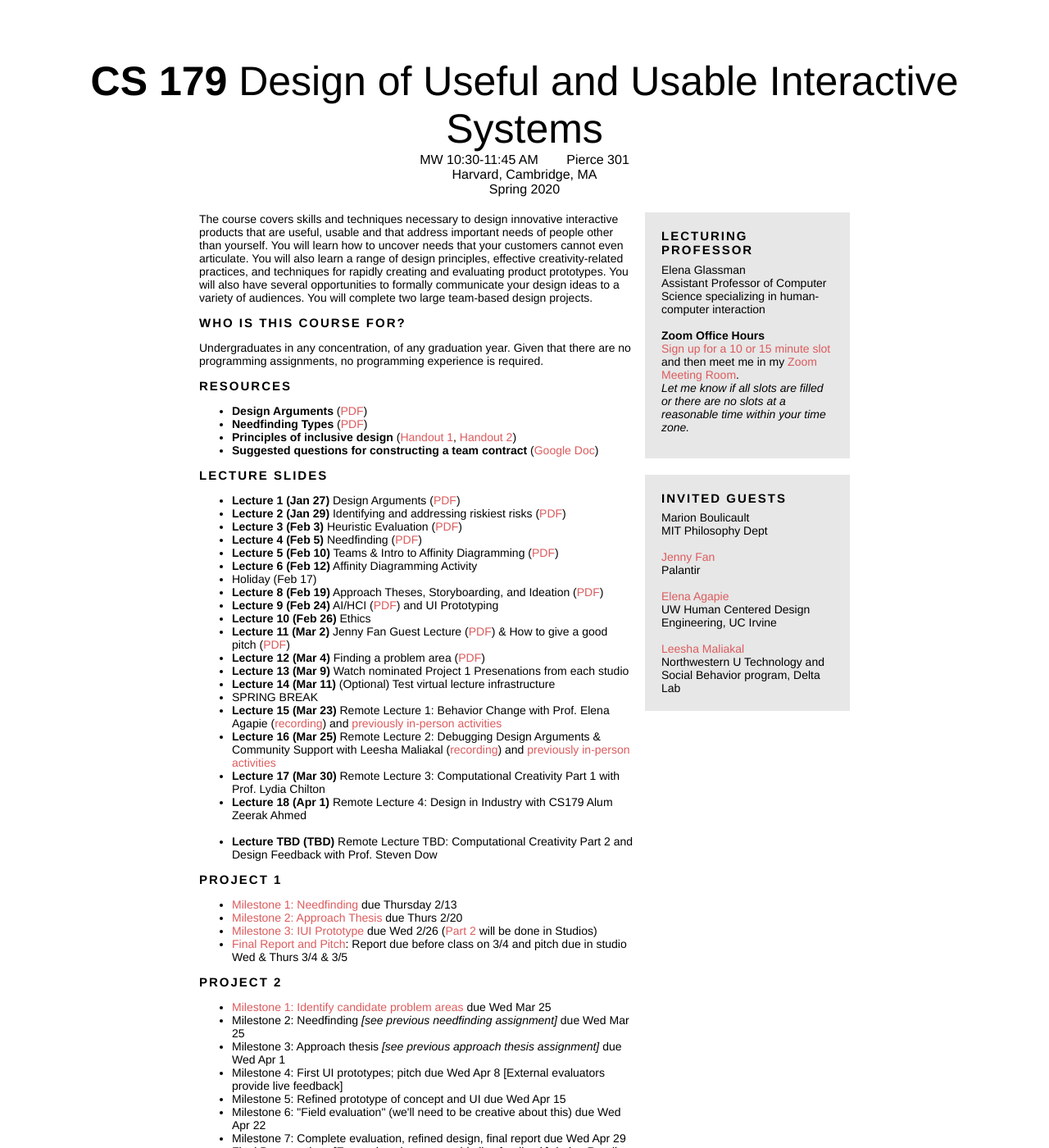
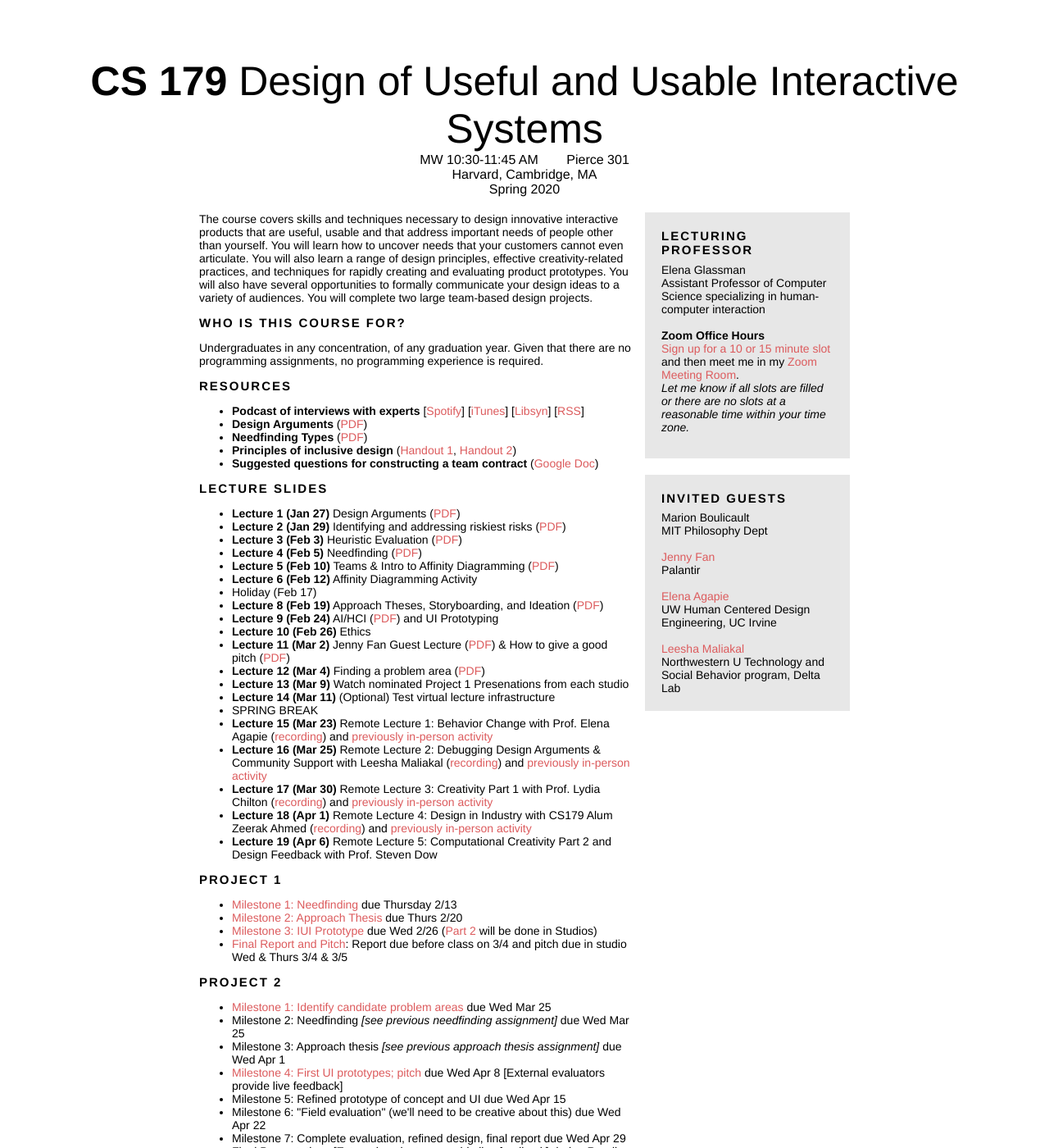
Before and after one commit to eglassman/eglassman.github.io, a Jekyll site: the page built from cs179.html, in a window 1280 px wide and 1400 px high. Shown: the whole window at 82% size. Built offline with Jekyll 4.4.1, drawn with Linux system fonts in a browser that asks for light colours.

Commit message:
added assignments

```diff
--- a/cs179.html
+++ b/cs179.html
@@ -53,6 +53,7 @@ The course covers skills and techniques necessary to design innovative interacti
 
     <div>
       <ul>
+        <li><b>Podcast of interviews with experts</b> [<a href="https://open.spotify.com/show/6TJYwzJUYomKBSEhS58uUw">Spotify</a>] [<a href="https://podcasts.apple.com/us/podcast/cs-179-design-of-useful-and-usable-interactive-systems/id1504018804">iTunes</a>] [<a href="http://cs179.libsyn.com">Libsyn</a>] [<a href="https://cs179.libsyn.com/rss">RSS</a>]</li>
         <li><b>Design Arguments</b> (<a href="https://pl-hci-seminar.seas.harvard.edu/design_arguments.pdf">PDF</a>)</li>
         <li><b>Needfinding Types</b> (<a href="https://www.dropbox.com/s/otpa5l4764killw/needfinding%20types.pdf?dl=0">PDF</a>)</li>
         <li><b>Principles of inclusive design</b> (<a href="https://www.dropbox.com/s/ahbyuzf76y8tsbm/principles-of-inclusive-design.pdf?dl=0">Handout 1</a>, <a href="https://www.dropbox.com/s/r9o6qce2b2a6wu7/inclusive%20design%20principles%20hand%20out.pdf?dl=0">Handout 2</a>)
@@ -82,12 +83,11 @@ The course covers skills and techniques necessary to design innovative interacti
         <li><b>Lecture 13 (Mar 9)</b> Watch nominated Project 1 Presenations from each studio</li>
         <li><b>Lecture 14 (Mar 11)</b> (Optional) Test virtual lecture infrastructure</li>
         <li>SPRING BREAK</li>
-        <li><b>Lecture 15 (Mar 23)</b> Remote Lecture 1: Behavior Change with Prof. Elena Agapie (<a href="https://cs179.libsyn.com/design-arguments-and-community-support-0">recording</a>) and <a href="https://canvas.harvard.edu/courses/64925/assignments/354688">previously in-person activities</a></li>
-        <li><b>Lecture 16 (Mar 25)</b> Remote Lecture 2: Debugging Design Arguments & Community Support with Leesha Maliakal (<a href="https://cs179.libsyn.com/behavior-change">recording</a>) and <a href="https://canvas.harvard.edu/courses/64925/assignments/355311">previously in-person activities</a></li>
-        <li><b>Lecture 17 (Mar 30)</b> Remote Lecture 3: Computational Creativity Part 1 with Prof. Lydia Chilton</li>
-        <li><b>Lecture 18 (Apr 1)</b> Remote Lecture 4: Design in Industry with CS179 Alum Zeerak Ahmed</li>
-        <br>
-        <li><b>Lecture TBD (TBD)</b> Remote Lecture TBD: Computational Creativity Part 2 and Design Feedback with Prof. Steven Dow</li>
+        <li><b>Lecture 15 (Mar 23)</b> Remote Lecture 1: Behavior Change with Prof. Elena Agapie (<a href="https://cs179.libsyn.com/design-arguments-and-community-support-0">recording</a>) and <a href="https://canvas.harvard.edu/courses/64925/assignments/354688">previously in-person activity</a></li>
+        <li><b>Lecture 16 (Mar 25)</b> Remote Lecture 2: Debugging Design Arguments & Community Support with Leesha Maliakal (<a href="https://cs179.libsyn.com/behavior-change">recording</a>) and <a href="https://canvas.harvard.edu/courses/64925/assignments/355311">previously in-person activity</a></li>
+        <li><b>Lecture 17 (Mar 30)</b> Remote Lecture 3: Creativity Part 1 with Prof. Lydia Chilton (<a href="https://cs179.libsyn.com/creativity">recording</a>) and <a href="https://canvas.harvard.edu/courses/64925/assignments/356250">previously in-person activity</a></li>
+        <li><b>Lecture 18 (Apr 1)</b> Remote Lecture 4: Design in Industry with CS179 Alum Zeerak Ahmed (<a href="https://cs179.libsyn.com/design-in-industry">recording</a>) and <a href="https://canvas.harvard.edu/courses/64925/assignments/356698">previously in-person activity</a></li>
+        <li><b>Lecture 19 (Apr 6)</b> Remote Lecture 5: Computational Creativity Part 2 and Design Feedback with Prof. Steven Dow</li>
         <!-- <li><b>Lecture 5 part 1</b> How to Present a Paper in 279r (<a href="How-to-present-279r.pdf">PDF</a>)</li>
         <li><b>Lecture 5 part 2</b> PL Paper Presentation Example (<a href="slides_pl_paper.pdf">PDF</a>)</li> -->
       </ul>
@@ -115,7 +115,7 @@ The course covers skills and techniques necessary to design innovative interacti
       <li><a href="https://docs.google.com/document/d/1AOk4FJU4GaMQ98T4jRvHfu_UYaIxEdUrv5d2aZX6f30/edit">Milestone 1: Identify candidate problem areas</a> due Wed Mar 25</li>
       <li>Milestone 2: Needfinding <i>[see previous needfinding assignment]</i> due Wed Mar 25</li>
       <li>Milestone 3: Approach thesis <i>[see previous approach thesis assignment]</i> due Wed Apr 1</li>
-      <li>Milestone 4: First UI prototypes; pitch due Wed Apr 8 [External evaluators provide live feedback]</li>
+      <li><a href="https://docs.google.com/document/d/12Wc_xOcb9AwTpPHjQyABqJXuPBeHa9g2bTdV_XnyetY/edit?usp=sharing">Milestone 4: First UI prototypes; pitch</a> due Wed Apr 8 [External evaluators provide live feedback]</li>
       <li>Milestone 5: Refined prototype of concept and UI due Wed Apr 15</li>
       <li>Milestone 6: "Field evaluation" (we'll need to be creative about this) due Wed Apr 22</li>
       <li>Milestone 7: Complete evaluation, refined design, final report due Wed Apr 29</li>
```
